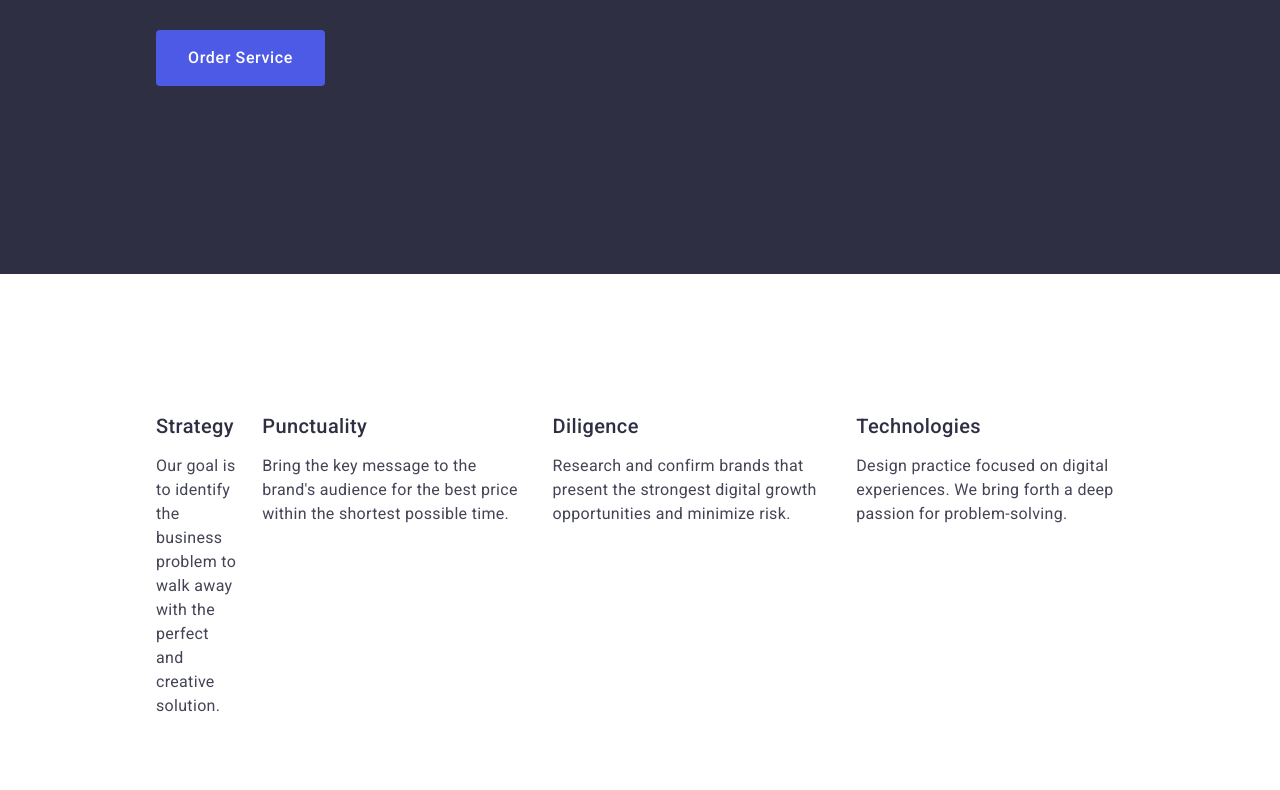
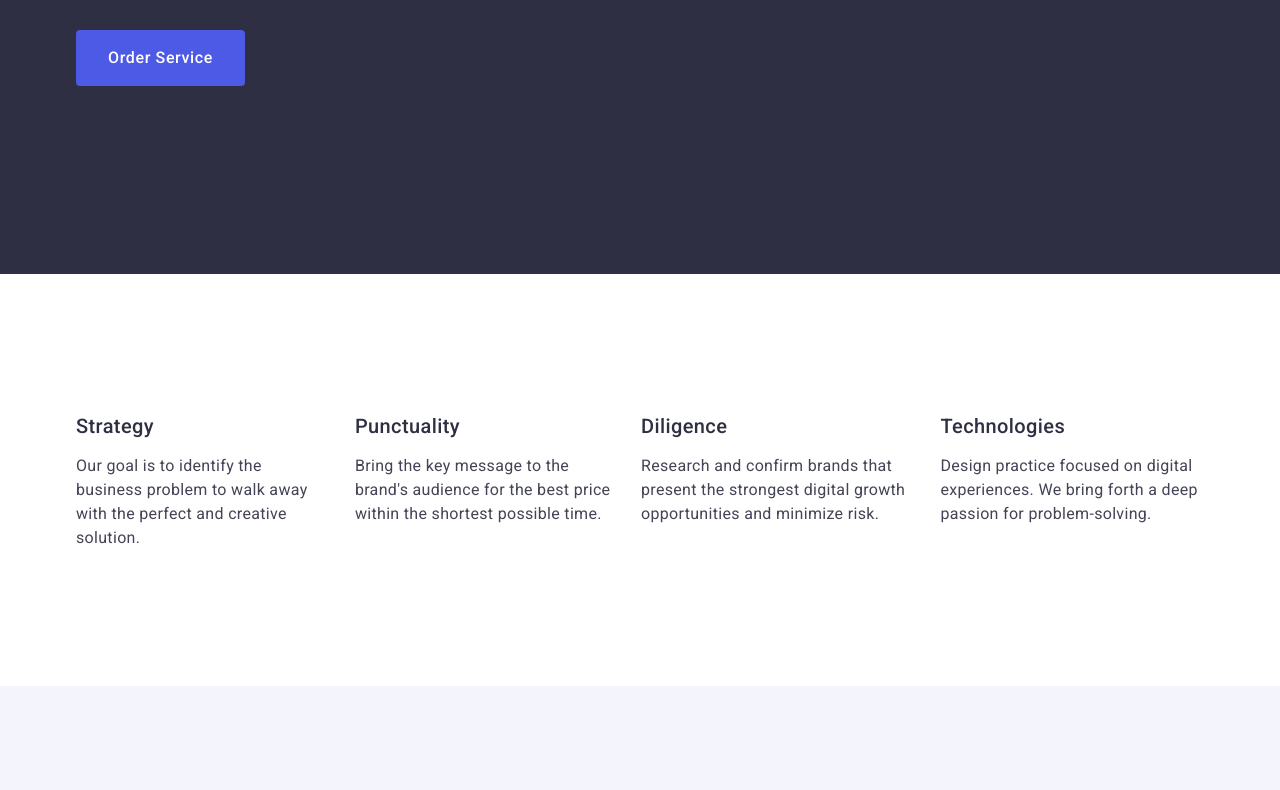
Before and after one commit to annisdeddd/goit-markup-hw-03, a plain HTML site: page index.html in a window 1280 px wide. Shown: the part 525-1315 px from the top of the page. Drawn offline with nearby package versions, Linux system fonts and the light colour scheme.

Commit message:
Update styles.css

```diff
--- a/css/styles.css
+++ b/css/styles.css
@@ -29,8 +29,9 @@ ul{
 
 .container{
     max-width: 1752px;
+    width: 1158px;
     margin:0 auto;
-    padding:0 156px;
+    padding: 0 15px;
 }
 /* END Base*/
 
@@ -189,7 +190,7 @@ ul{
 }
 
 .advantage-category:first-child{
-    width: calc((100% - 72px)/4);
+    width: calc((100%-72px)/4);
 }
 
 .advantage-title{
```
